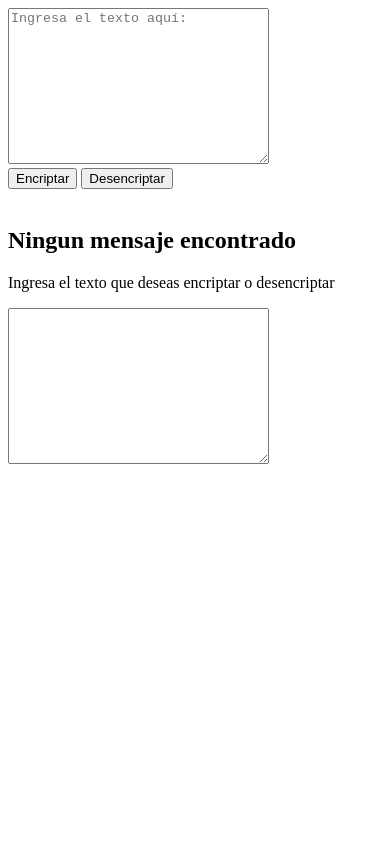
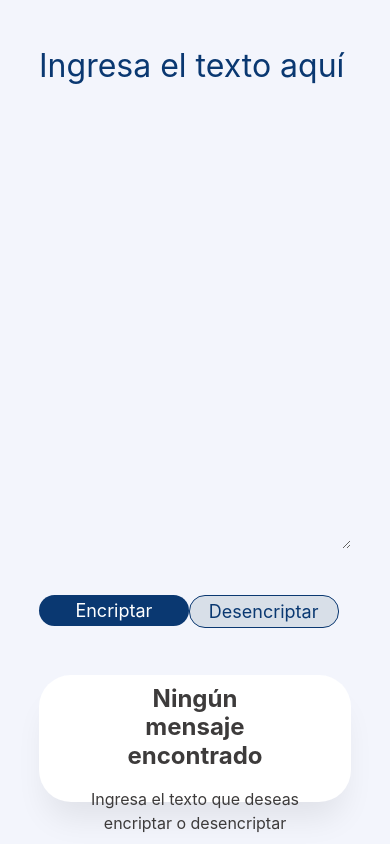
Before and after one commit to Edw1nlexa9/EncriptadorDeTexto, a plain HTML site: page index.html in a window 390 px wide. Drawn offline with Linux system fonts and the light colour scheme.

Commit message:
Diseño de la aplicación con CSS y responsive design

```diff
--- a/index.html
+++ b/index.html
@@ -1,46 +1,35 @@
 <!DOCTYPE html>
 <html lang="en">
 <head>
-    <meta charset="UTF-8"> <!--Definimos la codificación UTF-8 para representar caracteres en cualquier idioma -->
-
-    <meta http-equiv="X-UA-Compatible" content="IE=edge"> <!--Compatibilidad el navegador -->
-
-    <meta name="viewport" content="width=device-width, initial-scale=1.0"> <!--Habilitar la visualziacion de dispositivos moviles width=device-width para que se ajuste al ancho del dispositivo, y el nivel inicial de escala initial-scale=1.0 se establece para que el contenido se muestre sin ningún zoom inicial-->
-
-    <link rel="stylesheet" href="style.css">  <!--Enlaza el archivo CSS externo llamado "style.css" al documento HTML -->
-
+    <meta charset="UTF-8">
+    <meta http-equiv="X-UA-Compatible" content="IE=edge">
+    <meta name="viewport" content="width=device-width, initial-scale=1.0">
+    <link rel="stylesheet" href="style.css">
     <title>Encriptador de texto</title>
-
 </head>
 <body>
     <div class="inicio">
         <div class="encriptar"></div>
-            <textarea
-                name="texto"
-                class="texto"
-                id="texto"
-                cols="30" rows="10"
-                placeholder="Ingresa el texto aquí: "></textarea>
+        <textarea name="texto" class="texto" id="texto" cols="30" rows="10" placeholder="Ingresa el texto aquí "></textarea>
+    </div>
 
-        <div class="botones">
-            <button class="BtnEncriptar" type="button" onclick="encriptar()">Encriptar
-            </button>
-            <button class="BtnDesencriptarr" type="button" onclick="desencriptar()">Desencriptar
-            </button>
-        </div>
+    <div class="botones">
+        <button class="BtnEncriptar" type="button" onclick="encriptar()">
+            Encriptar</button>
+        <button class="BtnDesencriptar" type="button" onclick="desencriptar()">
+            Desencriptar</button>
+    </div>
 
-    <div>
-        <div class="Cont-encriptado">
-            <img src="" alt="" id="aviso-Enc">
-            <div class="mensaje-encriptado" id="mensaje-encriptado"></div>
-                <h2 id="titulo-mensaje">Ningun mensaje encontrado</h2>
-                <p>Ingresa el texto que deseas encriptar o desencriptar</p>
-                <textarea name="mensaje" id="mensaje" cols="30" rows="10" class="mensaje"></textarea>
-
+    <div class="cont-encriptado">
+        <img src="imagenes/aviso-Enc.png" alt="" id="aviso-Enc">
+        <div class="mensaje-encriptado" id="mensaje-encriptado">
+            <h2 id="titulo-mensaje">Ningún mensaje encontrado</h2>
+            <p>Ingresa el texto que deseas encriptar o desencriptar</p>
+            <!-- <textarea name="mensaje" id="mensaje" cols="30" rows="10" class="mensaje"></textarea> --->
         </div>
     </div>
-</div>
+
+    <script src="index.js"></script>
 
 </body>
-<script src="index.js"></script>
 </html>
--- a/index.js
+++ b/index.js
@@ -0,0 +1,28 @@
+function encriptar(){
+
+    let texto = document.getElementById("texto").value;
+    let tituloMensaje = document.getElementById("titulo-mensaje");
+    let parrafo = document.getElementById("parrafo");
+    let aviso = document.getElementById("aviso-Enc");
+
+
+    let textoCifrado = texto
+        .replace(/e/gi,"enter")
+        .replace(/i/gi,"imes")
+        .replace(/a/gi,"ai")
+        .replace(/o/gi,"ober")
+        .replace(/u/gi,"ufat");
+
+    if(texto.length != 0){
+        document.getElementById("texto").value = textoCifrado;
+        tituloMensaje.textContent = "Texto encriptado con éxito";
+        aviso.src = "./imagenes/encriptado.png";
+        parrafo.textContent = "";
+
+    } else {
+        alert("Debes ingresar algun texto");
+        aviso.src ="./imagenes/aviso-Enc.png";
+        tituloMensaje.textContent = "Ningun mensaje fue encontrado"
+        parrafo.textContent = "Ingresa el texto que deseas encriptar o desencriptar";
+    }
+}
--- a/style.css
+++ b/style.css
@@ -0,0 +1,187 @@
+*{
+    margin: 0;
+    padding: 0;
+    font-family: "Inter";
+}
+
+.inicio{
+    position: relative;
+    width: 100vw;
+    height: 100vh;
+    background: #f3f5fc;
+}
+
+.texto{
+    position: absolute;
+    width: 40%;
+    height: 60%;
+    left: 12%;
+    top: 15%;
+    border: none;
+    font-style: normal;
+    font-weight: 400;
+    font-size: 32px;
+    line-height: 150%;
+    background-color: #f3f5fc;
+}
+
+.texto::placeholder{
+    color: #0a3871;
+}
+
+.texto:focus,
+.texto:active{
+    border: none;
+    outline: none;
+}
+
+.botones{
+    display: flex;
+    flex-direction: row;
+    align-items: flex-start;
+    padding: 1% 0;
+    position: absolute;
+    width: 80%;
+    left: 12%;
+    flex-grow: 0;
+    top: 82%;
+}
+
+.BtnEncriptar{
+    align-items: center;
+    justify-content: center;
+    padding: 2%;
+    gap: 8px;
+    width: 25%;
+    background-color: #0a3871;
+    border-radius: 18px;
+    font-size: 18px;
+    line-height: 19px;
+    text-align: center;
+    color: #fff;
+    border-style: none;
+}
+
+.BtnDesencriptar{
+    box-sizing: border-box;
+    display: flex;
+    flex-direction: row;
+    align-items: flex-start;
+    justify-content: center;
+    padding: 2%;
+    gap: 8%;
+    width: 25%;
+    background: #d8dfe8;
+    border: 1px solid #0a3871;
+    border-radius: 18px;
+    font-size: 18px;
+    font-weight: 400;
+    line-height: 19px;
+    text-align: center;
+    color: #0a3871;
+}
+
+.BtnEncriptar:hover,
+.BtnDesencriptar:hover{
+    margin: 0.3%;
+    width: 24.5%;
+    padding: 1.8%;
+    cursor: pointer;
+}
+
+.cont-encriptado{
+    display: flex;
+    justify-content: center;
+    position: absolute;
+    width: 30%;
+    height: 90%;
+    left: 60%;
+    top: 5%;
+    background: white;
+    box-shadow: 0px 24px 32px -8px rgba(0, 0, 0, 0.08);
+    border-radius: 32px;
+}
+
+.mensaje-encriptado{
+    display: flex;
+    flex-direction: column;
+    align-items: center;
+    justify-content: center;
+    padding: 1%;
+    gap: 16px;
+    position: absolute;
+    width: 100%;
+    top: 65%;
+    text-align: center;
+}
+
+.mensaje-encriptado h2{
+    width: 60%;
+    font-style: normal;
+    font-weight: 700;
+    font-size: 24px;
+    line-height: 120%;
+    text-align: center;
+    color: rgb(61, 59, 59);
+}
+
+.mensaje-encriptado p{
+    width: 80%;
+    font-style: normal;
+    font-weight: 400;
+    font-size: 16px;
+    line-height: 150%;
+    text-align: center;
+    color:rgb(61, 59, 59);
+
+}
+
+.cont-encriptado img{
+    position: absolute;
+    width: 80%;
+    height: 50%;
+    top: 15%;
+}
+
+@media (max-width: 57.5em){
+    .inicio{
+        display: flex;
+        flex-direction: row;
+    }
+    .cont-encriptado{
+        width: 80%;
+        height: 15%;
+        left: 10%;
+        top: 80%
+    }
+    .texto{
+        width: 80%;
+        height: 60%;
+        left: 10%;
+        top: 5%;
+    }
+    .botones{
+        width: 80%;
+        left: 10%;
+        top: 70%;
+    }
+    .BtnEncriptar,
+    .BtnDesencriptar{
+        width: 48%;
+        border-radius: 16px;
+    }
+    .BtnEncriptar:hover,
+    .BtnDesencriptar:hover{
+        margin: 0.3%;
+        width: 47.5%;
+        padding: 1.8%;
+    }
+    .mensaje-encriptado{
+        width: 100%;
+        top: 5%;
+    }
+    .cont-encriptado img{
+        display: none;
+        visibility: hidden;
+    }
+}
```
Also changed, not shown: imagenes/encriptado.png (added).
